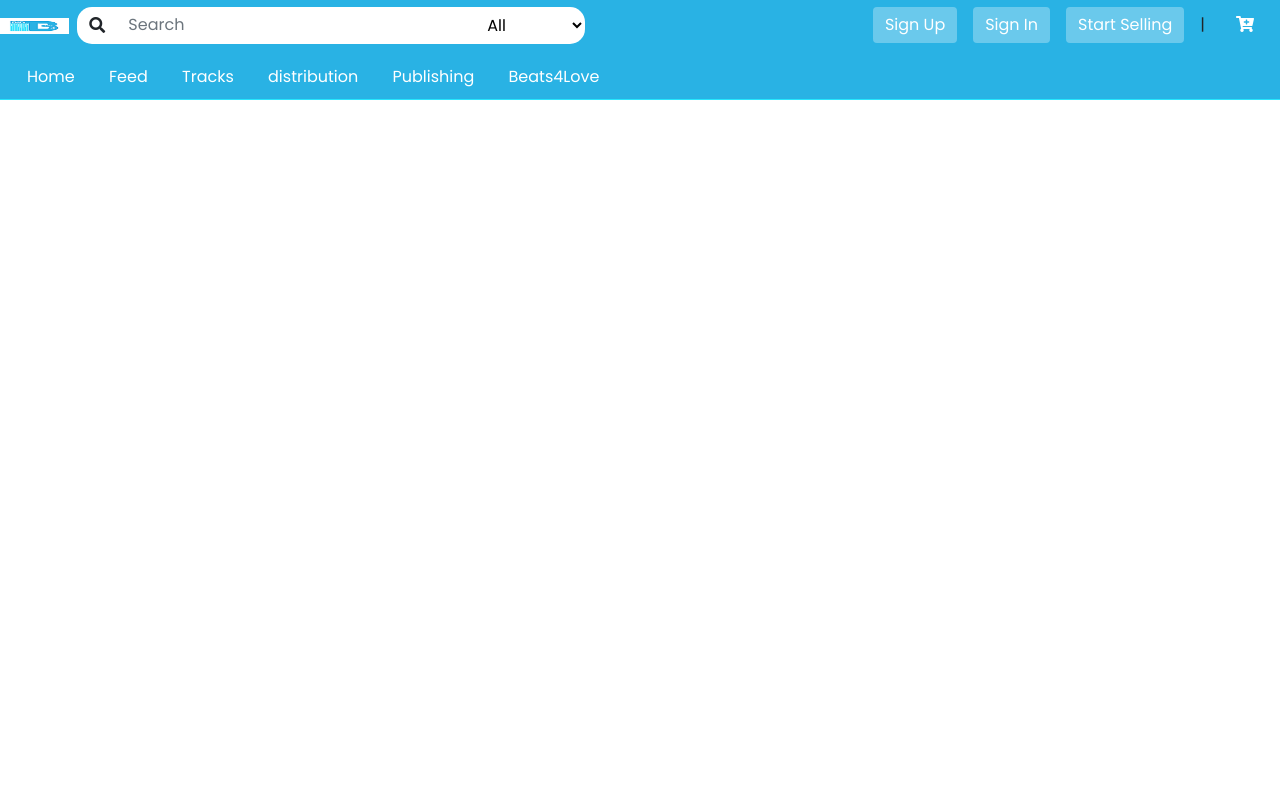
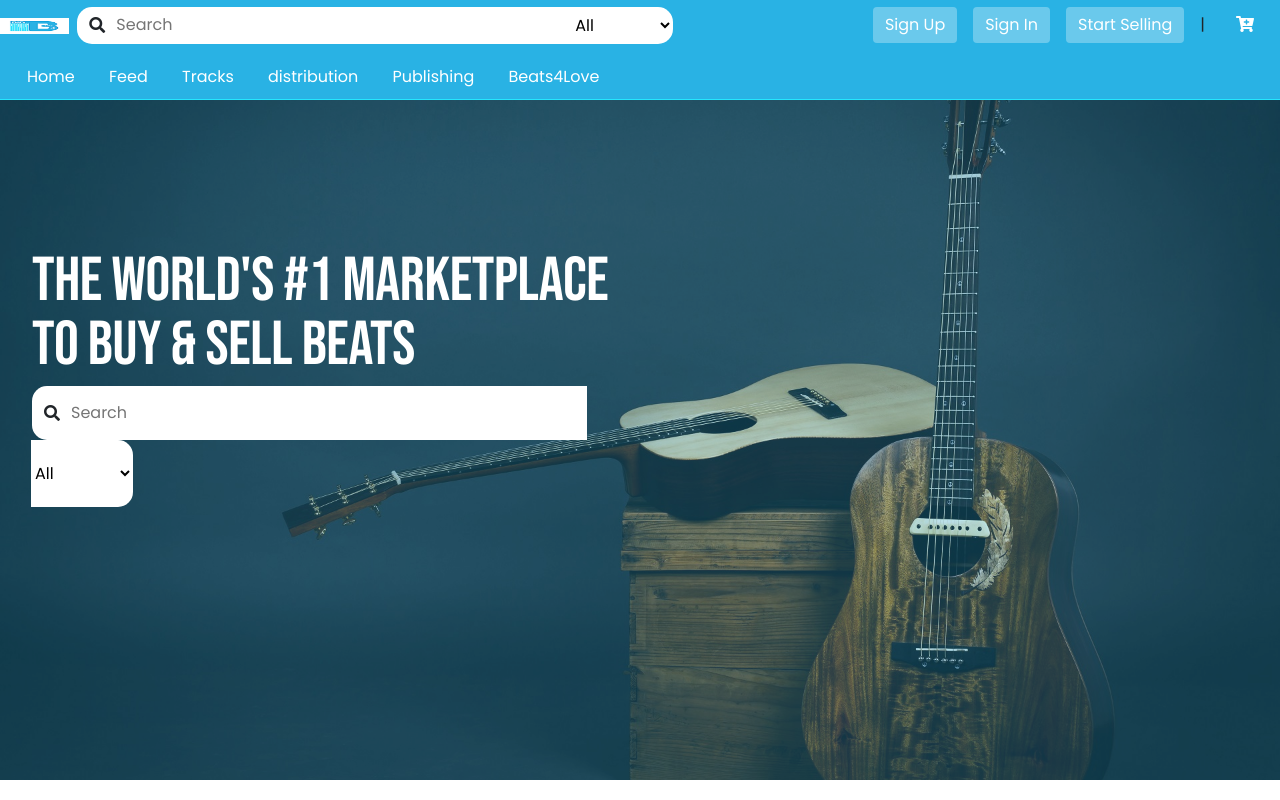
Before and after one commit to marthasan99/Bid4Eats, a plain HTML site: page main project/index.html in a window 1280 px wide. Drawn offline with nearby package versions, Linux system fonts and the light colour scheme.

Commit message:
Bid4Eats

```diff
--- a/main project/css/style.css
+++ b/main project/css/style.css
@@ -17,9 +17,14 @@ body {
     font-family: 'Poppins', sans-serif;
 }
 
+
+/* header code here */
+
 .navbar {
     padding-top: 0px!important;
     padding-bottom: 0px!important;
+    position: sticky;
+    z-index: 1000;
 }
 
 .upper-menu {
@@ -34,7 +39,7 @@ body {
 
 .search-bar {
     border: none;
-    padding-right: 40px;
+    padding-right: 140px;
     border-radius: 0px!important;
 }
 
@@ -102,3 +107,72 @@ body {
     border-color: none!important;
     box-shadow: none !important;
 }
+
+
+/* banner code here */
+
+.banner {
+    background: url(../img/banner-bg.jpg);
+    background-repeat: no-repeat;
+    background-position: center;
+    background-size: cover;
+    height: 85vh;
+    position: relative;
+    z-index: 1000;
+}
+
+.overlay {
+    position: absolute;
+    content: " ";
+    background-color: #29b2e4;
+    top: 0;
+    left: 0;
+    bottom: 0;
+    right: 0;
+    width: 100%;
+    height: 100%;
+    z-index: 1050;
+    opacity: .3;
+}
+
+.banner-container {
+    position: relative;
+    z-index: 2000;
+    margin-left: 20px;
+}
+
+.banner-left {
+    padding-top: 150px;
+}
+
+.page-header {
+    font-size: 62px;
+    font-style: normal;
+    font-weight: 400;
+    font-stretch: normal;
+    line-height: 1.03;
+    color: #fff;
+    letter-spacing: -.4px;
+    font-family: 'Bebas Neue', cursive;
+}
+
+.search-bar2 {
+    border: none;
+    padding-right: 200px!important;
+    padding-top: 15px!important;
+    padding-bottom: 15px!important;
+    border-radius: 0px!important;
+}
+
+.search-dropdown2 {
+    background-color: white;
+    border: none;
+    padding-top: 21px;
+    padding-bottom: 21px;
+    padding-right: 0px;
+    border-radius: 0px 15px 15px 0px;
+}
+
+.search-dropdown2 i {
+    padding-right: 5px;
+}
--- a/main project/index.html
+++ b/main project/index.html
@@ -12,6 +12,8 @@
     <link rel="preconnect" href="https://fonts.googleapis.com">
     <link rel="preconnect" href="https://fonts.gstatic.com" crossorigin>
     <link href="https://fonts.googleapis.com/css2?family=Poppins:ital,wght@0,100;0,200;0,300;0,400;0,500;0,600;0,700;0,800;0,900;1,100;1,200;1,300;1,400;1,500;1,600;1,700;1,800;1,900&display=swap" rel="stylesheet">
+    <link rel="preconnect" href="https://fonts.gstatic.com" crossorigin>
+    <link href="https://fonts.googleapis.com/css2?family=Bebas+Neue&display=swap" rel="stylesheet">
     <!-- font-awesome -->
     <link rel="stylesheet" type="text/css" href="https://cdnjs.cloudflare.com/ajax/libs/font-awesome/5.15.3/css/all.min.css">
 
@@ -46,8 +48,8 @@
                             <span class="input-group-text border-0 search-icon" id="search-addon">
                                 <i class="fas fa-search"></i>
                             </span>
-                            <input type="search" class="form-control rounded search-bar" placeholder="Search" aria-label="Search" aria-describedby="search-addon" />
-                            <form action="/action_page.php">
+                            <input type="search" class=" rounded search-bar" placeholder="Search" aria-label="Search" aria-describedby="search-addon" />
+                            <form action="">
                                 <select name="cars" class="search-dropdown">
                                     <option value="All">All  <i class="fas fa-chevron-down"></i></option>
                                     <option value="Trucks">Trucks</option>
@@ -91,6 +93,36 @@
             <li>Beats4Love</li>
         </ul>
     </div>
+    <section class="banner">
+        <div class="overlay"></div>
+        <div class="container-fluid banner-container">
+            <div class="row banner-left">
+                <div class="col-md-6">
+                    <div>
+                        <h1 class="page-header">The World's #1 Marketplace to buy & sell beats</h1>
+                    </div>
+                    <div class="input-group rounded search">
+                        <span class="input-group-text border-0 search-icon" id="search-addon">
+                            <i class="fas fa-search"></i>
+                        </span>
+                        <input type="search" class=" rounded search-bar2" placeholder="Search" aria-label="Search" aria-describedby="search-addon" />
+                        <form action="/action_page.php">
+                            <select name="cars" class="search-dropdown2">
+                                <option value="All">All  <i class="fas fa-chevron-down"></i></option>
+                                <option value="Trucks">Trucks</option>
+                                <option value="Musicians">Musicians</option>
+                                <option value="Playlists">Playlists</option>
+                                <option value="Album">Album</option>
+                                <option value="Sound kits">Sound kits</option>
+                                <option value="Services">Services</option>
+                            </select>
+                        </form>
+                    </div>
+                </div>
+            </div>
+
+        </div>
+    </section>
 
 
     <!-- Navbar -->
```
Also changed, not shown: main project/img/banner-bg.jpg (added).
